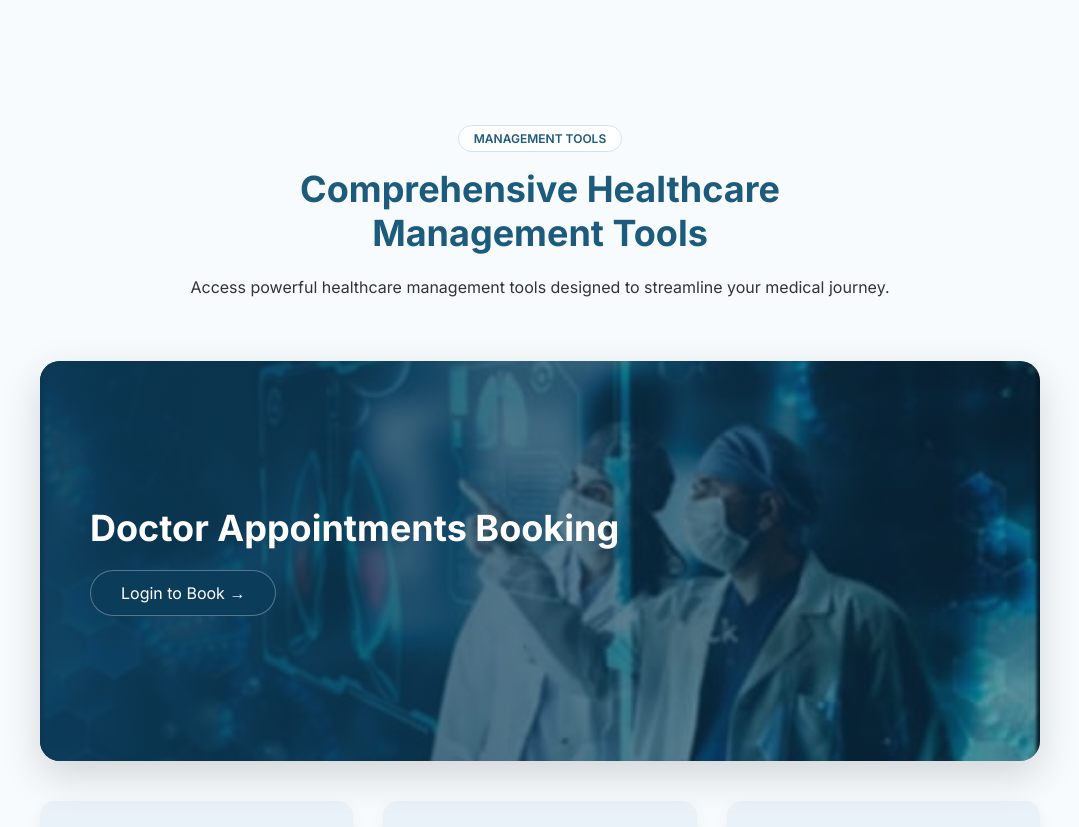
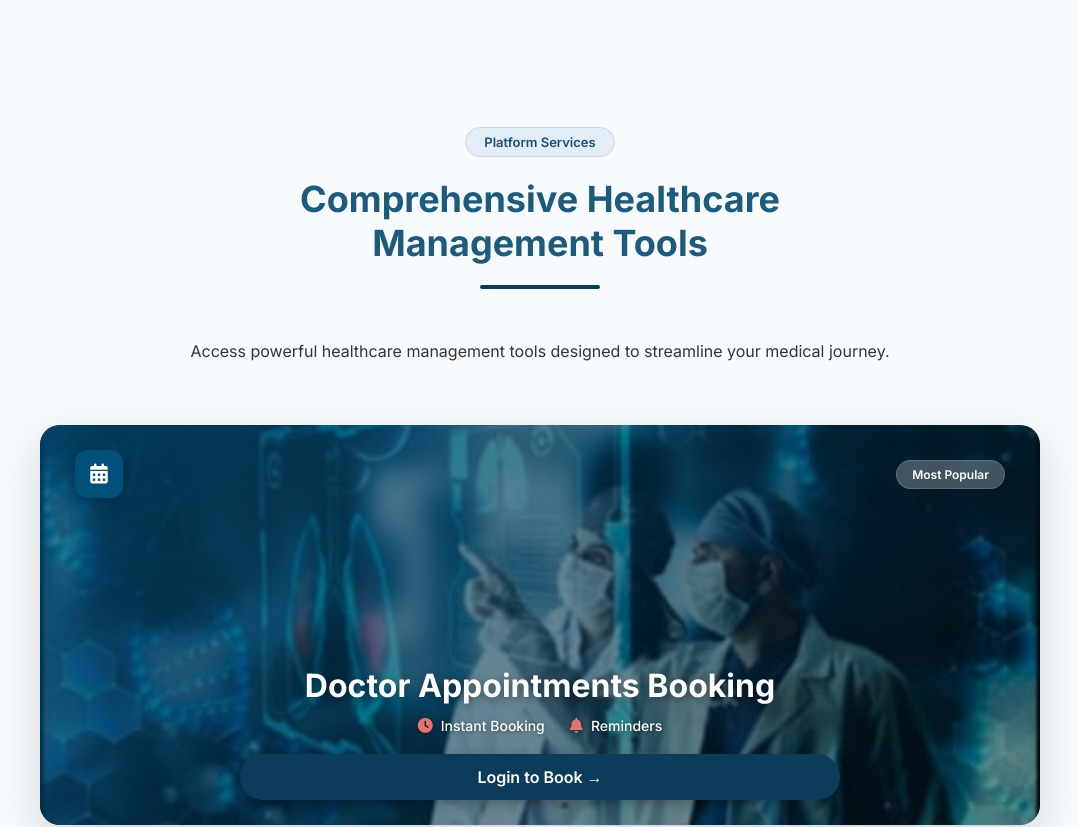
Before and after one commit to ziadalshahat/medscopeV3, a React (Vite) app: page / in a window 1280 px wide. Shown: the part 3000-3827 px from the top of the page, without its empty margins (100-1179 px from the left). Built offline with nearby package versions, Linux system fonts and the light colour scheme.

Commit message:
feat: redesign ManagementTools header and Doctor Booking card to match mockup layout exactly

```diff
--- a/src/components/Home/ManagementTools.jsx
+++ b/src/components/Home/ManagementTools.jsx
@@ -15,11 +15,12 @@ const ManagementTools = () => {
   return (
     <div className="home-section management-tools-section">
       <div style={{ marginBottom: '20px' }}>
-        <span style={{ backgroundColor: '#ffffff', color: '#1c5b7c', padding: '5px 15px', borderRadius: '15px', fontSize: '12px', fontWeight: '600', border: '1px solid #d1e2f3' }}>
-          MANAGEMENT TOOLS
+        <span className="platform-services-badge">
+          Platform Services
         </span>
       </div>
       <h2 className="home-section-title">Comprehensive Healthcare<br />Management Tools</h2>
+      <div className="title-divider"></div>
       <p className="home-section-subtitle">
         Access powerful healthcare management tools designed to streamline your medical journey.
       </p>
@@ -32,10 +33,31 @@ const ManagementTools = () => {
           className="main-tool-img"
         />
         <div className="main-tool-overlay">
-          <h2>Doctor Appointments Booking</h2>
-          <button className="login-btn-large" onClick={handleLoginRedirect}>
-            Login to Book &rarr;
-          </button>
+          <div className="main-tool-header">
+            <div className="main-tool-calendar-box">
+              <i className="fas fa-calendar-alt"></i>
+            </div>
+            <span className="most-popular-badge">Most Popular</span>
+          </div>
+
+          <div className="main-tool-content">
+            <h2>Doctor Appointments Booking</h2>
+
+            <div className="main-tool-features">
+              <span className="feature-item">
+                <i className="fas fa-clock feature-icon-red"></i> Instant Booking
+              </span>
+              <span className="feature-item">
+                <i className="fas fa-bell feature-icon-red"></i> Reminders
+              </span>
+            </div>
+          </div>
+
+          <div className="main-tool-footer">
+            <button className="login-btn-wide" onClick={handleLoginRedirect}>
+              Login to Book &rarr;
+            </button>
+          </div>
         </div>
       </div>
 
--- a/src/styles/Home/Home.css
+++ b/src/styles/Home/Home.css
@@ -416,6 +416,17 @@
   background-color: #f8fbfd;
 }
 
+.platform-services-badge {
+  background-color: #e2edf7;
+  color: #1e4f73;
+  padding: 6px 18px;
+  border-radius: 20px;
+  font-size: 13px;
+  font-weight: 600;
+  border: 1px solid #c7d8e8;
+  display: inline-block;
+}
+
 .main-tool-card {
   position: relative;
   width: 100%;
@@ -439,30 +450,111 @@
   left: 0;
   width: 100%;
   height: 100%;
-  background: linear-gradient(to right, rgba(11, 61, 91, 0.9) 0%, rgba(11, 61, 91, 0.4) 100%);
+  background: linear-gradient(135deg, rgba(0, 79, 120, 0.75) 0%, rgba(0, 0, 0, 0.35) 100%);
   display: flex;
   flex-direction: column;
-  justify-content: center;
-  align-items: flex-start;
-  padding: 50px;
+  justify-content: space-between;
+  padding: 25px 35px;
+  box-sizing: border-box;
   color: white;
   text-align: left;
 }
 
-.main-tool-overlay h2 {
-  font-size: 36px;
-  margin-bottom: 20px;
+.main-tool-header {
+  display: flex;
+  justify-content: space-between;
+  align-items: center;
+  width: 100%;
 }
 
-.login-btn-large {
+.main-tool-calendar-box {
+  width: 48px;
+  height: 48px;
+  background: #004f78;
+  border-radius: 12px;
+  display: flex;
+  align-items: center;
+  justify-content: center;
+  font-size: 20px;
+  color: white;
+  box-shadow: 0 4px 10px rgba(0, 0, 0, 0.2);
+}
+
+.most-popular-badge {
+  background: rgba(255, 255, 255, 0.25);
+  backdrop-filter: blur(5px);
+  color: white;
+  padding: 6px 15px;
+  border-radius: 20px;
+  font-size: 12px;
+  font-weight: 600;
+  border: 1px solid rgba(255, 255, 255, 0.15);
+}
+
+.main-tool-content {
+  display: flex;
+  flex-direction: column;
+  align-items: center;
+  text-align: center;
+  margin-top: auto;
+  margin-bottom: 20px;
+  width: 100%;
+}
+
+.main-tool-content h2 {
+  font-size: 32px;
+  font-weight: 700;
+  margin: 0 0 12px 0;
+  text-shadow: 0 2px 8px rgba(0, 0, 0, 0.4);
+}
+
+.main-tool-features {
+  display: flex;
+  gap: 25px;
+  justify-content: center;
+  align-items: center;
+}
+
+.feature-item {
+  display: flex;
+  align-items: center;
+  gap: 8px;
+  font-size: 14px;
+  font-weight: 500;
+  text-shadow: 0 1px 4px rgba(0,0,0,0.4);
+}
+
+.feature-icon-red {
+  color: #e57373;
+  font-size: 15px;
+}
+
+.main-tool-footer {
+  width: 100%;
+  display: flex;
+  justify-content: center;
+}
+
+.login-btn-wide {
+  width: 80%;
+  max-width: 600px;
   background-color: #0b3d5b;
   color: white;
-  border: 1px solid rgba(255,255,255,0.3);
-  padding: 12px 30px;
-  border-radius: 25px;
+  border: none;
+  padding: 13px 0;
+  border-radius: 30px;
   font-size: 16px;
+  font-weight: 600;
   cursor: pointer;
-  transition: all 0.3s;
+  transition: all 0.3s ease;
+  box-shadow: 0 4px 12px rgba(0, 0, 0, 0.25);
+  text-align: center;
+}
+
+.login-btn-wide:hover {
+  background-color: #1c5b7c;
+  transform: translateY(-2px);
+  box-shadow: 0 6px 18px rgba(0, 0, 0, 0.35);
 }
 
 .login-btn-large:hover {
```
